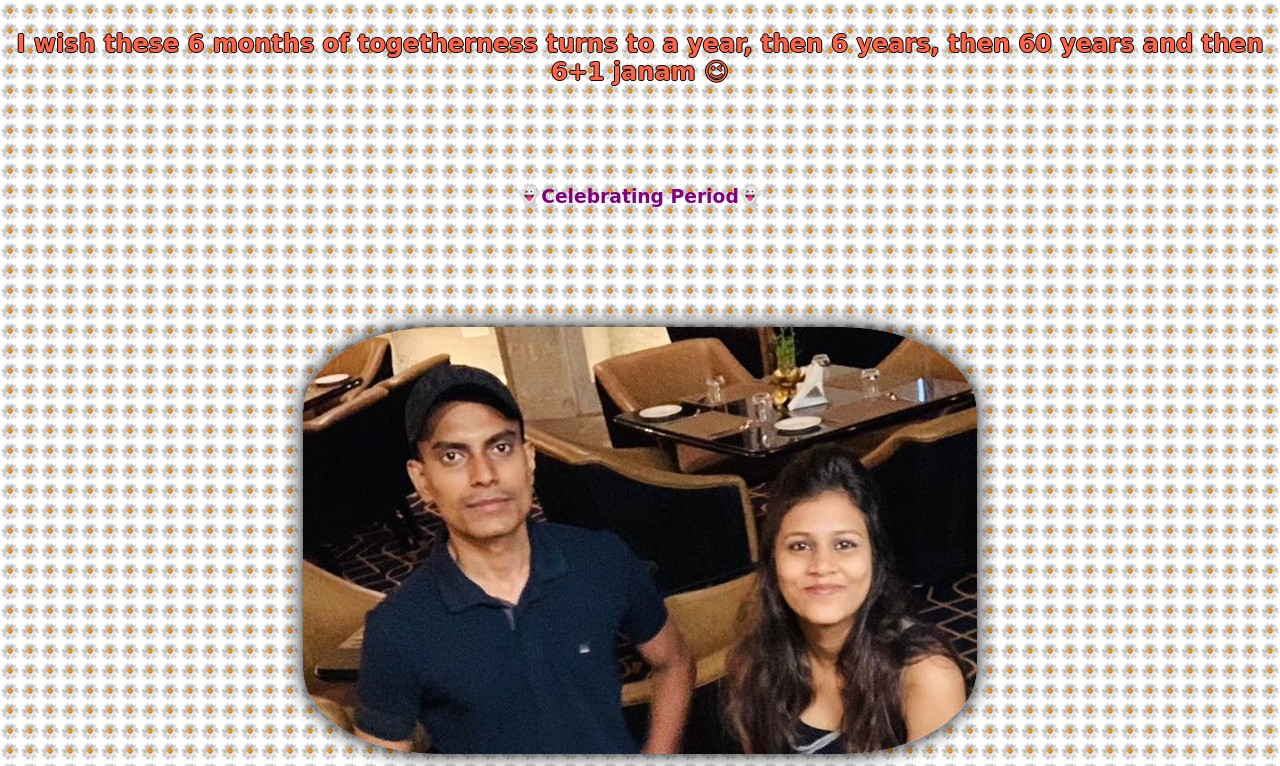
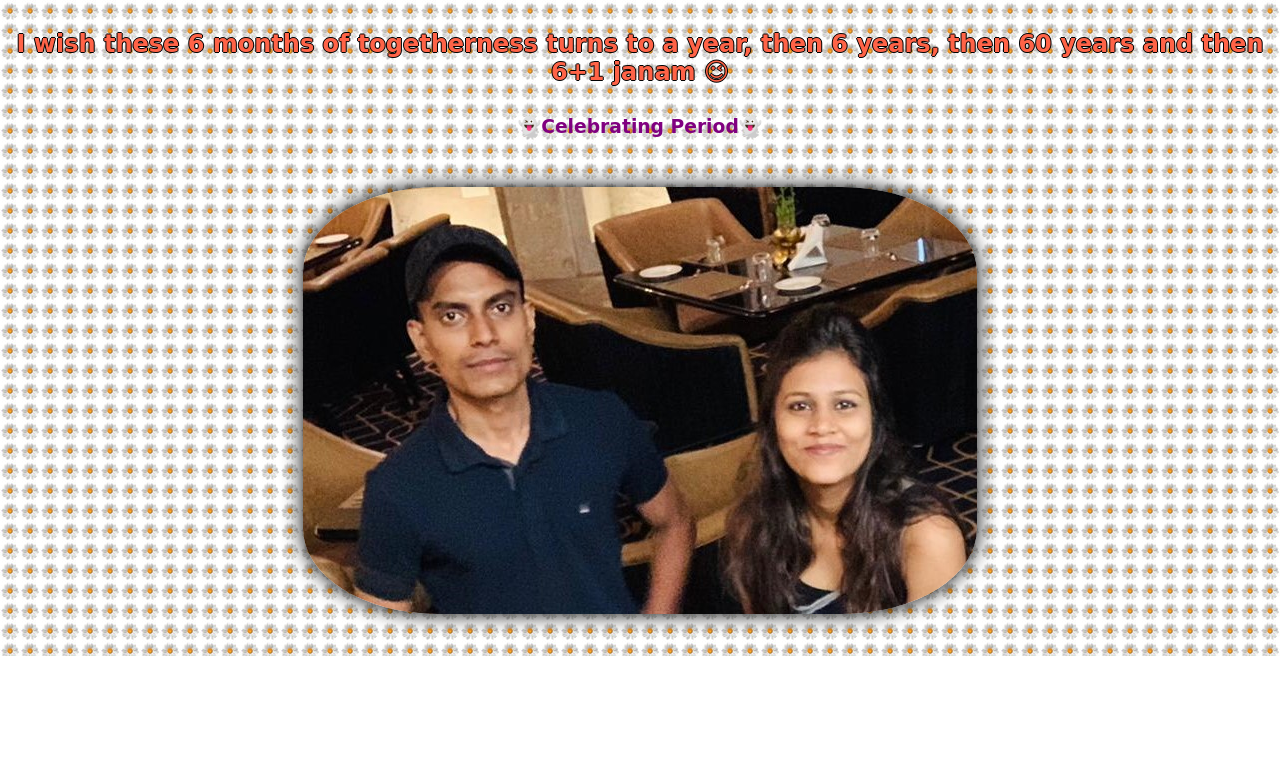
Before and after one commit to amans1011/myPetProject.github.io, a plain HTML site: page index.html in a window 1280 px wide. Shown: the part 279-1045 px from the top of the page. After the commit the page ends 935 px from the top, so only its background shows below. Drawn offline with Linux system fonts and the light colour scheme; a web font is replaced by a local one.

Commit message:
Update style.css

```diff
--- a/style.css
+++ b/style.css
@@ -17,23 +17,24 @@ h2 {
   color: #ff6347;
   text-shadow: -1px 0 black, 0 1px black, 1px 0 black, 0 -1px black;
   margin-top: 30px;
+  margin-bottom: 30px;
 }
 
 h3 {
   color: #800080;
   font-family: 'Sedgwick Ave', cursive;
-  margin-top: 100px;
+  margin-top: 30px;
 
 }
 a {
   text-decoration: none;
-  margin-top: 100px;
 }
 
 .image img{
   border-radius: 20%;
   box-shadow: 0 0 20px black;
-  margin-top: 100px;
+  margin-top: 30px;
+  margin-bottom: 30px;
 }
 
 .image img:hover{
```
